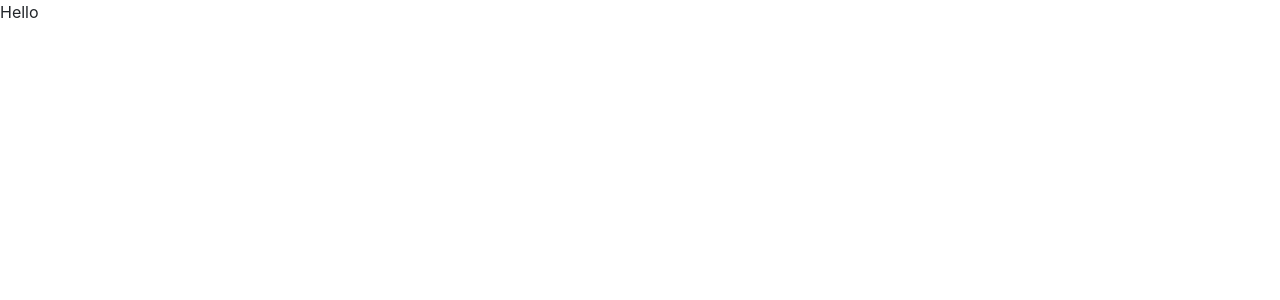
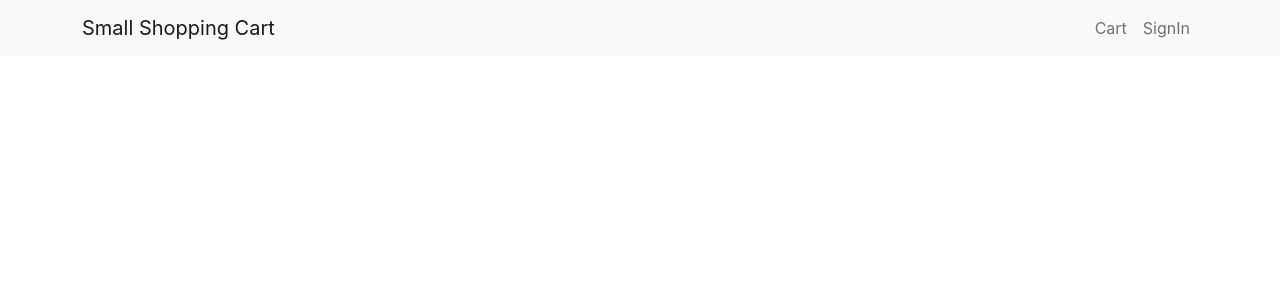
Before and after one commit to JWD-activity/shoppingCart, a React (Create React App) app: page / in a window 1280 px wide. Shown: the top 300 px of the page. Built offline with nearby package versions, Linux system fonts and the light colour scheme; the HTML template or start-up script is replaced by a standard one.

Commit message:
add navbar

```diff
--- a/src/components/Header.js
+++ b/src/components/Header.js
@@ -1,7 +1,22 @@
 import React from 'react';
+import { Nav } from 'react-bootstrap';
+import Container from 'react-bootstrap/Container';
+import Navbar from 'react-bootstrap/Navbar';
 
 function Header() {
-  return <div>Hello</div>;
+  return (
+    <header>
+      <Navbar bg='light'>
+        <Container>
+          <Navbar.Brand href='#'>Small Shopping Cart</Navbar.Brand>
+          <Nav>
+            <Nav.Link href='#'>Cart</Nav.Link>
+            <Nav.Link href='#'>SignIn</Nav.Link>
+          </Nav>
+        </Container>
+      </Navbar>
+    </header>
+  );
 }
 
 export default Header;
```
